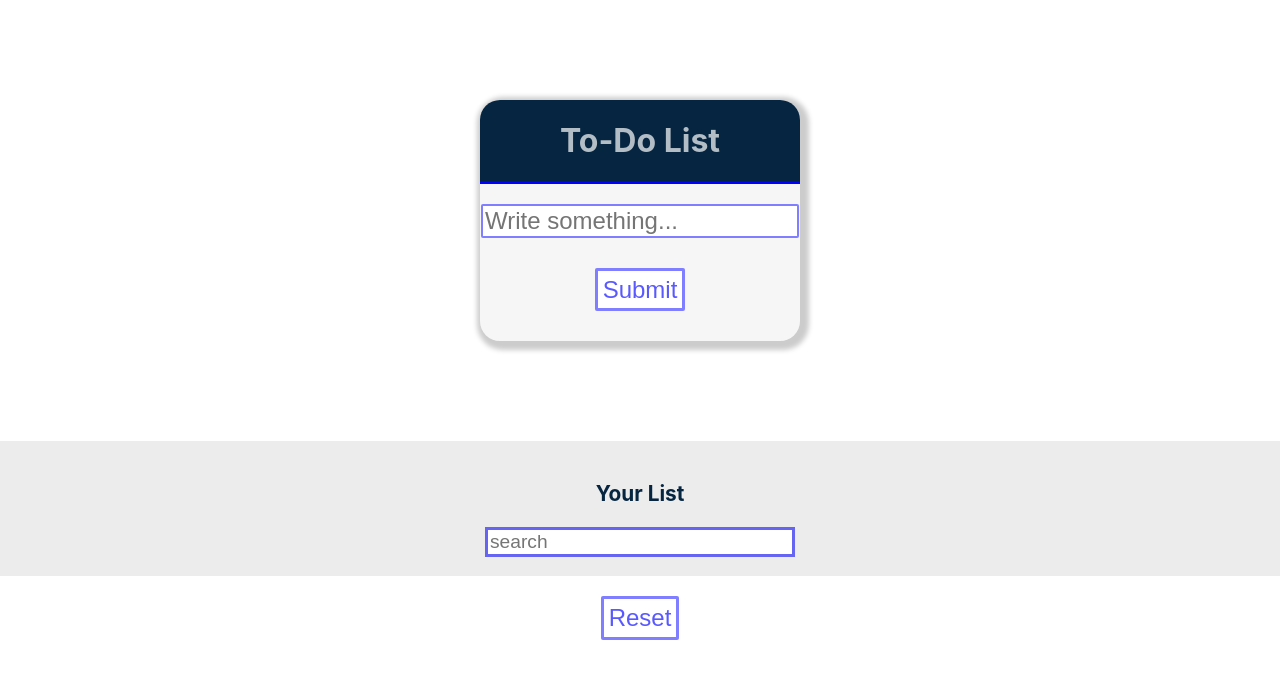
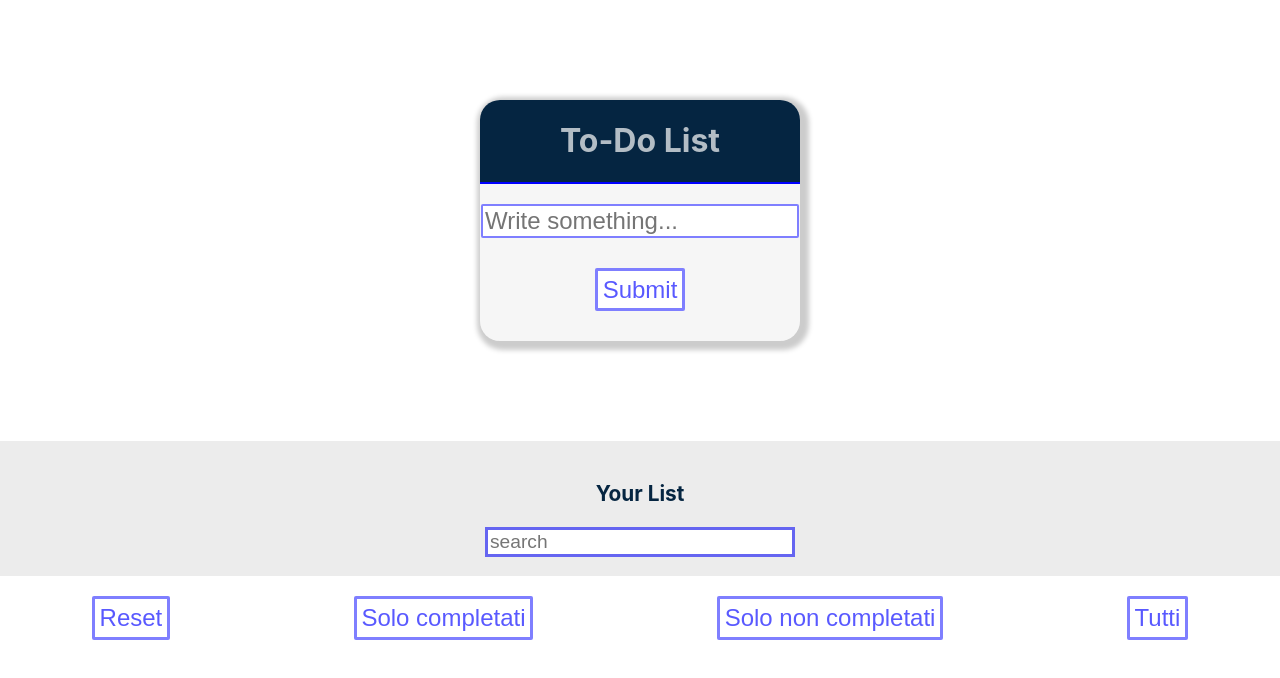
Before and after one commit to lorenzojkrl/ToDoListWithReact, a React (Create React App) app: page / in a window 1280 px wide. Shown: the top 678 px of the page. Built offline with nearby package versions, Linux system fonts and the light colour scheme.

Commit message:
commenti

```diff
--- a/src/components/Form.js
+++ b/src/components/Form.js
@@ -29,11 +29,11 @@ function Form(props) {
         2- questa funzione invoca a sua volta formSubmit passandogli come parametro l'evento
         ....prosegue a riga 10
         */
-        <form class="form-component" onSubmit={(e) => formSubmit(e)}>
-            <div class="form-header">
+        <form className="form-component" onSubmit={(e) => formSubmit(e)}>
+            <div className="form-header">
                 <h1>To-Do List</h1>
             </div>
-            <div class="text-input">
+            <div className="text-input">
                 {/*
                 !!! PUNTO A -- START HERE -- !!!
                 1-text input ha inizialmente il valore di toDo(stringa vuota) da riga 6
--- a/src/components/ItemsList.js
+++ b/src/components/ItemsList.js
@@ -4,9 +4,12 @@ function ItemsList(props) {
 
     const [filter, setFilter] = useState('');
     const [done, setDone] = useState([]);
+    const [stato, setStato] = useState('tutti')
+    // completati, nonCompletati, tutti
 
-    function completeElement(item) {
-        setDone([...done, item.completed]);
+
+    function completeElement(index) {
+        setDone([...done, index]);
     }
 
     /*
@@ -57,6 +60,10 @@ function ItemsList(props) {
         props.function();
     }
 
+    const mostraCompletati = () => {
+        setStato('completati')
+    }
+
     return (
         <>
             <div className="list-container">
@@ -64,21 +71,53 @@ function ItemsList(props) {
                     <h3>Your List</h3>
                     <input type="text" placeholder="search" onChange={(e) => setFilter(e.target.value)} />
                 </div>
+                <div className="buttons">
                     <div className="form-button">
                         <button onClick={clearDone}>Reset</button>
                     </div>
+                    <div className="form-button">
+                        <button onClick={mostraCompletati}>Solo completati</button>
+                    </div>
+                    <div className="form-button">
+                        <button onClick={() => setStato('nonCompletati')}>Solo non completati</button>
+                    </div>
+                    <div className="form-button">
+                        <button onClick={() => setStato('tutti')}>Tutti</button>
+                    </div>
+                </div>
                 <ul className="items-list">
-                    {props.list.filter((item) => {
+                    {props.list
+                        .filter((item, index) => {
+                            if (stato === 'tutti') {
+                                return true
+                            }
+                            if (stato === 'completati') {
+                                if (done.includes(index)) {
+                                    return true
+                                } else {
+                                    return false
+                                }
+                            } else {
+                                if (!done.includes(index)) {
+                                    return true
+                                } else {
+                                    return false
+                                }
+                            }
+
+                        })
+                        .filter((item) => {
                             if (filter !== '') {
                                 return item.testo.includes(filter)
                             } else {
                                 return true;
                             };
-                    }).map((item, index) => {
-                        if (item.completed === true) {
+                        })
+                        .map((item, index) => {
+                            if (done.includes(index)) { // Da cambiare con oggetto.testo & completed
                                 return <li onClick={() => uncompleteElement(index)} className="terminato" key={index}>{item.testo}</li>
                             }
-                        return <li onClick={() => completeElement(item)} key={index}>{item.testo}</li>
+                            return <li onClick={() => completeElement(index)} key={index}>{item.testo}</li>
                         })}
                 </ul>
             </div>
--- a/src/index.css
+++ b/src/index.css
@@ -1,21 +1,19 @@
 body {
   margin: 0;
-  font-family: -apple-system, BlinkMacSystemFont, 'Segoe UI', 'Roboto', 'Oxygen',
-    'Ubuntu', 'Cantarell', 'Fira Sans', 'Droid Sans', 'Helvetica Neue',
+  font-family: -apple-system, BlinkMacSystemFont, "Segoe UI", "Roboto", "Oxygen",
+    "Ubuntu", "Cantarell", "Fira Sans", "Droid Sans", "Helvetica Neue",
     sans-serif;
   -webkit-font-smoothing: antialiased;
   -moz-osx-font-smoothing: grayscale;
 }
 
 code {
-  font-family: source-code-pro, Menlo, Monaco, Consolas, 'Courier New',
+  font-family: source-code-pro, Menlo, Monaco, Consolas, "Courier New",
     monospace;
 }
 
-
-
 /* FORM COMPONENT */
-.form-component{
+.form-component {
   background-color: rgba(146, 146, 146, 0.082);
   display: flex;
   flex-direction: column;
@@ -27,7 +25,7 @@ code {
   box-shadow: 3px 3px 5px 6px #ccc;
 }
 
-.form-header{
+.form-header {
   width: 100%;
   border-bottom: 2px solid blue;
   background-color: rgb(5, 37, 65);
@@ -37,11 +35,12 @@ code {
   border-top-right-radius: 20px;
 }
 
-.text-input, .form-button{
+.text-input,
+.form-button {
   margin: 20px 0 10px 0;
 }
 
-.text-input>input{
+.text-input > input {
   border: 2px solid rgba(0, 0, 255, 0.5);
   font-size: 1.5rem;
   cursor: pointer;
@@ -49,20 +48,20 @@ code {
   outline: none;
 }
 
-.text-input>input::placeholder{
-  transition: all 300ms ease-in-out
+.text-input > input::placeholder {
+  transition: all 300ms ease-in-out;
 }
 
-.text-input>input:focus::placeholder{
-  color: white
+.text-input > input:focus::placeholder {
+  color: white;
 }
 
-button{
+button {
   font-size: 1.5rem;
   border: 3px solid rgba(0, 0, 255, 0.5);
   padding: 0.2em 0.2em;
   background-color: white;
-  color:  rgba(0, 0, 255, 0.651);
+  color: rgba(0, 0, 255, 0.651);
   cursor: pointer;
   transition: all 150ms ease-in-out;
   border-radius: 2px;
@@ -70,31 +69,31 @@ button{
   margin-bottom: 20px;
 }
 
-button:hover{
-  background-color: rgba(5, 37, 65, 0.651);;
+button:hover {
+  background-color: rgba(5, 37, 65, 0.651);
   color: white;
 }
 
 /* ITEMS LIST */
-.list-container{
+.list-container {
   display: flex;
   flex-direction: column;
   align-items: center;
 }
 
-.filter-input{
+.filter-input {
   background-color: rgba(146, 146, 146, 0.171);
   width: 100%;
   padding: 1.2em;
   text-align: center;
 }
 
-.filter-input>h3{
+.filter-input > h3 {
   color: rgb(5, 37, 65);
   font-size: 1.3rem;
 }
 
-.filter-input>input{
+.filter-input > input {
   width: 300px;
   font-size: 1.2rem;
   border: 3px solid rgba(26, 26, 235, 0.671);
@@ -104,15 +103,15 @@ button:hover{
   cursor: pointer;
 }
 
-.filter-input>input::placeholder{
-  transition:  all 300ms ease-in-out;
+.filter-input > input::placeholder {
+  transition: all 300ms ease-in-out;
 }
 
-.filter-input>input:focus::placeholder{
- color: white;
+.filter-input > input:focus::placeholder {
+  color: white;
 }
 
-.items-list{
+.items-list {
   display: flex;
   flex-wrap: wrap;
   align-items: center;
@@ -120,23 +119,29 @@ button:hover{
   list-style: none;
 }
 
-.items-list>li{
+.items-list > li {
   margin: 25px;
   padding: 25px;
   font-size: 1.3rem;
   color: rgba(255, 255, 255, 0.623);
-  background-color:rgba(5, 37, 65, 0.884);
+  background-color: rgba(5, 37, 65, 0.884);
   transition: all 200ms ease-in-out;
   cursor: pointer;
   min-width: 100px;
   text-align: center;
 }
 
-.items-list>li:hover{
+.items-list > li:hover {
   transform: translateY(-20px);
   opacity: 0.8;
 }
 
-.terminato{
+.terminato {
   text-decoration: line-through;
 }
+
+.buttons {
+  display: flex;
+  justify-content: space-around;
+  width: 100%;
+}
```
Lines whose indentation alone changed are shown as unchanged.
